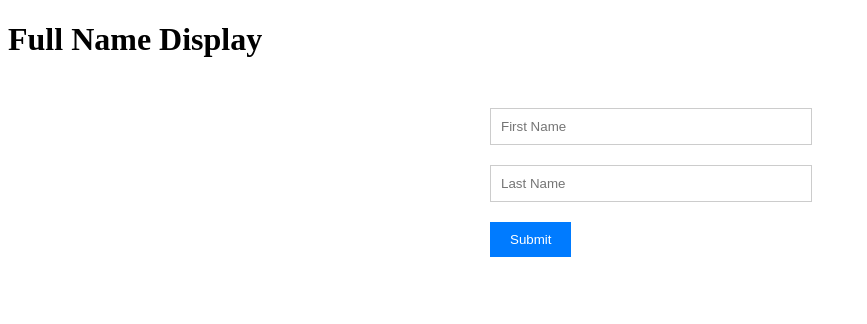
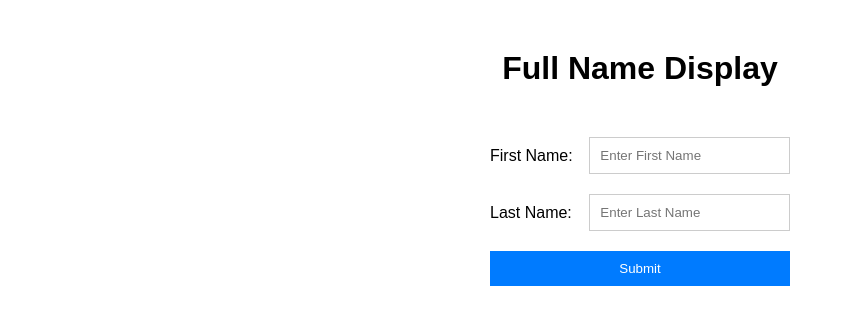
Before and after one commit to mkrajsingh/form, a plain HTML site: page index.html in a window 1280 px wide. Shown: the whole page, without its empty margins (0-867 px from the left). Drawn offline with Linux system fonts and the light colour scheme.

Commit message:
index.html

```diff
--- a/index.html
+++ b/index.html
@@ -1,21 +1,38 @@
 <!DOCTYPE html>
 <html lang="en">
   <head>
-<meta charset="UTF-8">
-<meta name="viewport" content="width=device-width, initial-scale=1.0">
+    <meta charset="UTF-8" />
+    <meta name="viewport" content="width=device-width, initial-scale=1.0" />
     <title>Full Name Display</title>
     <style>
+      body {
+        font-family: Arial, sans-serif;
+      }
+      h1 {
+        text-align: center;
+        margin-top: 50px;
+      }
       form {
         width: 300px;
         margin: 50px auto;
       }
+      .input-container {
+        display: flex;
+        align-items: center;
+        margin-bottom: 20px;
+      }
+      .input-container label {
+        flex: 1;
+        margin-right: 10px;
+      }
       input[type="text"] {
-        width: 100%;
+        flex: 2;
         padding: 10px;
-        margin-bottom: 20px;
         border: 1px solid #ccc;
       }
       button {
+        display: block;
+        width: 100%;
         padding: 10px 20px;
         background-color: #007bff;
         color: #fff;
@@ -30,46 +47,66 @@
       }
       .full-name {
         margin-top: 20px;
+        font-size: 18px;
+        text-align: center;
+        display: none;
       }
     </style>
   </head>
   <body>
-
     <h1>Full Name Display</h1>
 
     <form id="nameForm">
-    <input type="text" id="firstName" placeholder="First Name" required>
-    <input type="text" id="lastName" placeholder="Last Name" required>
-    <div class="error-message" id="errorMessage">Please fill in both fields.</div>
+      <div class="input-container">
+        <label for="firstName">First Name:</label>
+        <input
+          type="text"
+          id="firstName"
+          placeholder="Enter First Name"
+          required
+        />
+      </div>
+      <div class="input-container">
+        <label for="lastName">Last Name:</label>
+        <input
+          type="text"
+          id="lastName"
+          placeholder="Enter Last Name"
+          required
+        />
+      </div>
+      <div class="error-message" id="errorMessage">
+        Please fill in both fields.
+      </div>
       <button type="submit" id="submitButton">Submit</button>
       <div class="full-name" id="fullName"></div>
     </form>
 
     <script>
-    document.getElementById('nameForm').addEventListener('submit', function(event) {
+      document
+        .getElementById("nameForm")
+        .addEventListener("submit", function (event) {
           event.preventDefault(); // Prevent form submission
 
           // Get values from input fields
-        var firstName = document.getElementById('firstName').value.trim();
-        var lastName = document.getElementById('lastName').value.trim();
-        var fullNameDiv = document.getElementById('fullName');
-        var errorMessage = document.getElementById('errorMessage');
+          var firstName = document.getElementById("firstName").value.trim();
+          var lastName = document.getElementById("lastName").value.trim();
+          var fullNameDiv = document.getElementById("fullName");
+          var errorMessage = document.getElementById("errorMessage");
 
           // Check if both fields are filled
-        if (firstName !== '' && lastName !== '') {
+          if (firstName !== "" && lastName !== "") {
             // Concatenate first and last name
-            var fullName = firstName + ' ' + lastName;
-            fullNameDiv.textContent = 'Full Name: ' + fullName;
-            fullNameDiv.style.display = 'block'; // Display full name
-            errorMessage.style.display = 'none'; // Hide error message
-            document.getElementById('firstName').classList.remove('highlight');
+            var fullName = firstName + " " + lastName;
+            fullNameDiv.textContent = "Full Name: " + fullName;
+            fullNameDiv.style.display = "block"; // Display full name
+            errorMessage.style.display = "none"; // Hide error message
+            document.getElementById("firstName").classList.remove("highlight");
           } else {
-            errorMessage.style.display = 'block'; // Show error message
-            document.getElementById('firstName').classList.add('highlight');
-            fullNameDiv.style.display = 'none'; // Hide full name if fields are empty
+            errorMessage.style.display = "block"; // Show error message
+            fullNameDiv.style.display = "none"; // Hide full name if fields are empty
           }
         });
     </script>
-
   </body>
 </html>
```
Lines whose indentation alone changed are shown as unchanged.
